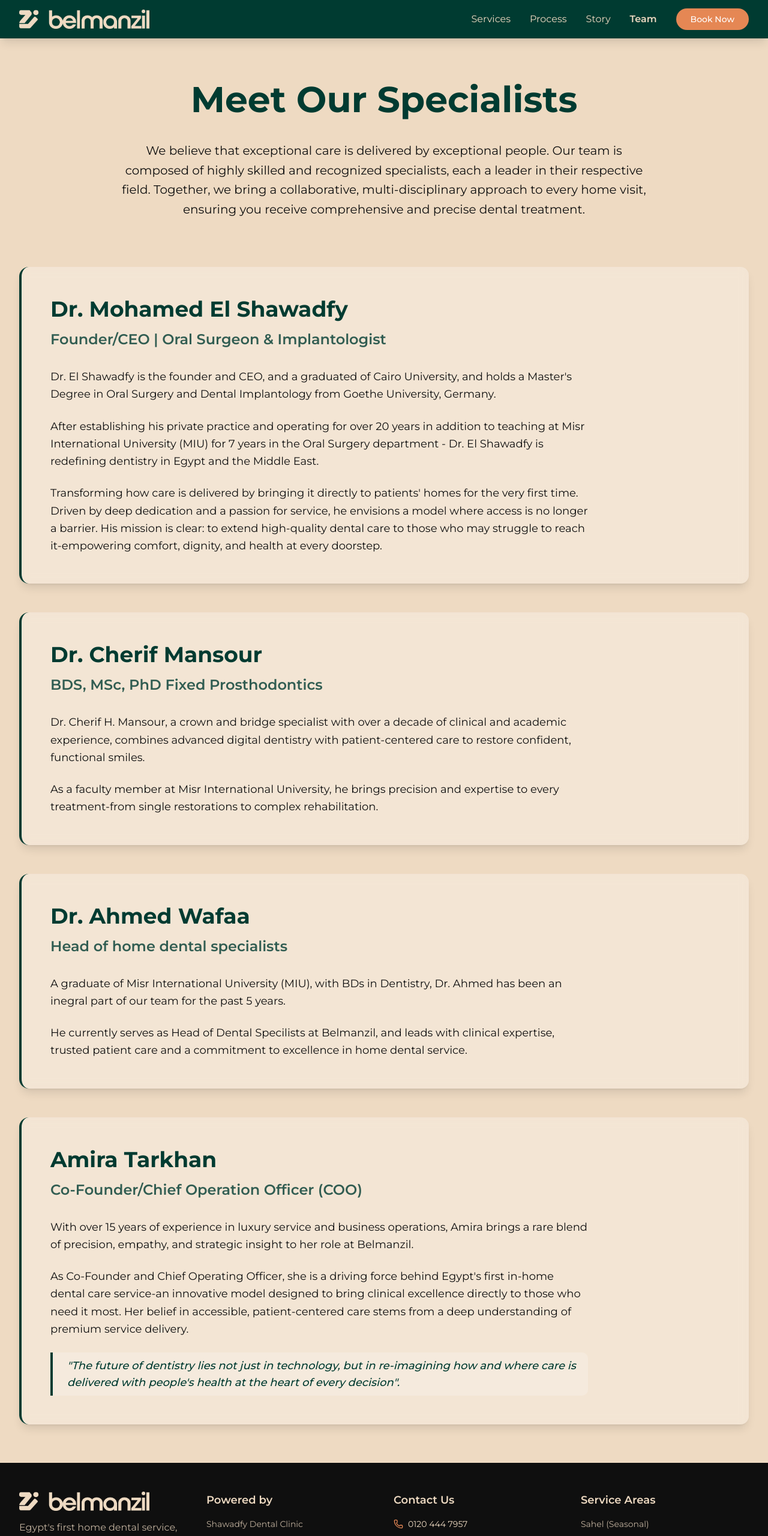
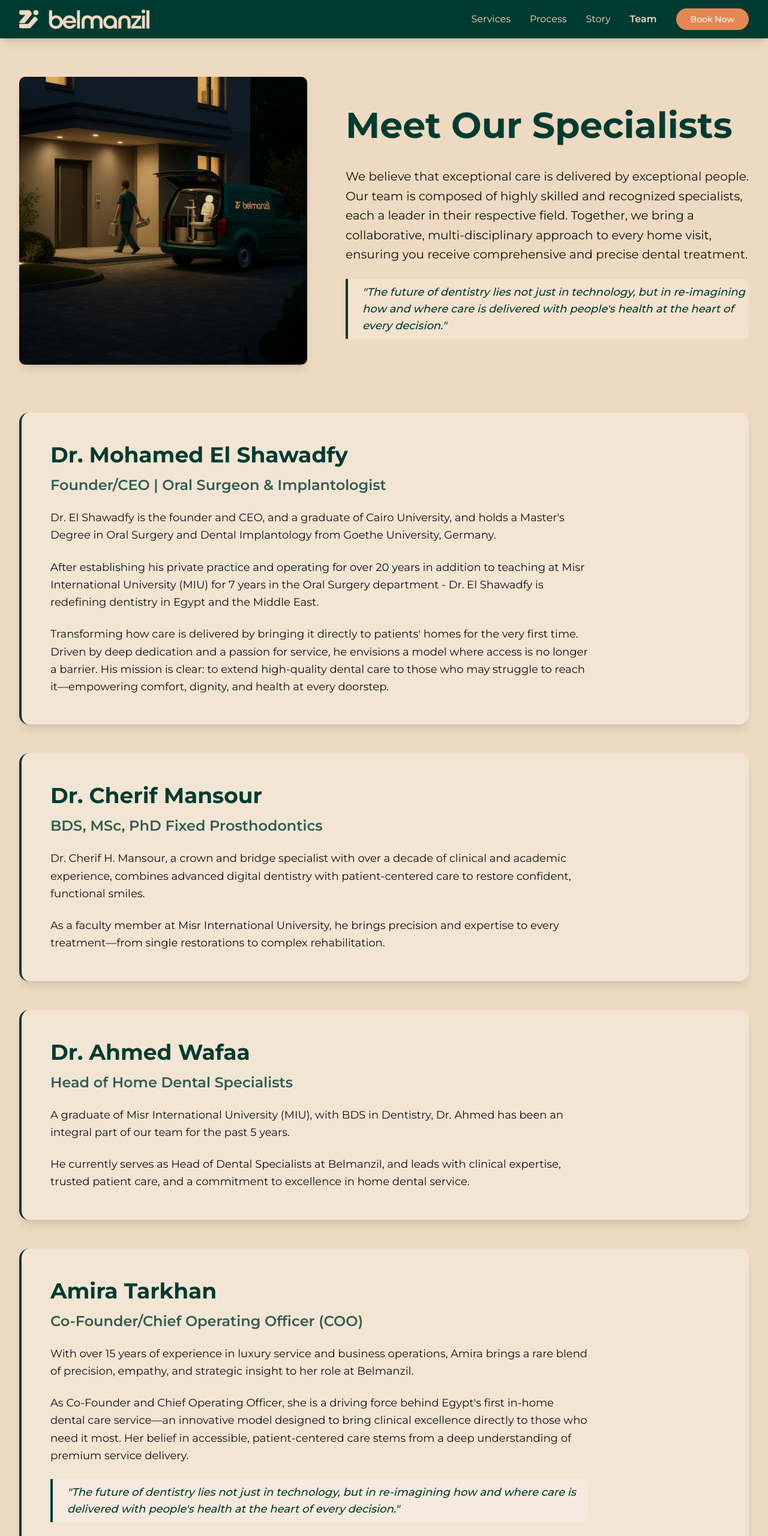
Before and after one commit to sanctor47/belmanzil_site_001, a Next.js app: page /team in a window 1280 px wide. Shown: the top 2561 px of the page at 60% size. Built offline with nearby package versions, Linux system fonts and the light colour scheme.

Commit message:
feat: enhance OurTeamPage layout and content for improved clarity and engagement

```diff
--- a/src/app/team/page.tsx
+++ b/src/app/team/page.tsx
@@ -1,38 +1,75 @@
+import Image from "next/image";
+
 export default function OurTeamPage() {
   return (
     <div className="pt-16 bg-[#eedac2] min-h-screen">
       <div className="max-w-7xl mx-auto px-4 sm:px-6 lg:px-8 py-16">
-        <div className="text-center mb-20">
+
+        {/* Page Header */}
+        <div className="flex flex-col lg:flex-row items-center justify-center gap-12 lg:gap-16 mb-20">
+
+          {/* Image Container */}
+          <div className="w-full lg:w-5/12">
+            <Image
+              src="/Step-3.png"
+              alt="Our dental team"
+              className="rounded-lg shadow-lg w-full h-auto object-cover aspect-[1/1]"
+              width={500}
+              height={500}
+              priority
+            />
+          </div>
+
+          {/* Text Content Container */}
+          <div className="w-full lg:w-7/12 text-center lg:text-left">
+            {/* Title */}
             <h1 className="text-4xl sm:text-5xl lg:text-6xl font-bold text-[#003b31] mb-8 leading-tight">
               Meet Our Specialists
             </h1>
-          <p className="text-[#0f0f0f] text-lg sm:text-xl max-w-4xl mx-auto leading-relaxed">
-            We believe that exceptional care is delivered by exceptional people. Our team is composed of highly skilled
-            and recognized specialists, each a leader in their respective field. Together, we bring a collaborative,
-            multi-disciplinary approach to every home visit, ensuring you receive comprehensive and precise dental
-            treatment.
+
+            {/* Content */}
+            <p className="text-[#0f0f0f] text-lg sm:text-xl max-w-4xl mx-auto lg:mx-0 leading-relaxed mb-6">
+              We believe that exceptional care is delivered by exceptional people. Our team is composed of highly skilled and recognized specialists, each a leader in their respective field. Together, we bring a collaborative, multi-disciplinary approach to every home visit, ensuring you receive comprehensive and precise dental treatment.
             </p>
+
+            {/* Quote */}
+            <blockquote className="border-l-4 border-[#003b31] pl-6 py-2 bg-white/20 rounded-r-lg inline-block">
+              <p className="italic text-[#003b31] font-medium text-lg">
+                "The future of dentistry lies not just in technology, but in re-imagining how and where care is delivered with people's health at the heart of every decision."
+              </p>
+            </blockquote>
+          </div>
         </div>
 
         {/* Dr. Mohamed El Shawadfy */}
         <div className="mb-12">
-          <div className="bg-white/30 backdrop-blur-sm rounded-2xl p-8 sm:p-10 lg:p-12 shadow-lg border-l-4 border-state-green pl-6 bg-white/30 p-6 rounded-r-xl ">
+          <div className="bg-white/30 backdrop-blur-sm rounded-2xl p-8 sm:p-10 lg:p-12 shadow-lg border-l-4 border-state-green pl-6">
             <div className="max-w-4xl">
+              {/* Title */}
               <h2 className="text-3xl sm:text-4xl font-bold text-[#003b31] mb-3 leading-tight">
                 Dr. Mohamed El Shawadfy
               </h2>
-              <h3 className="text-xl sm:text-2xl font-semibold text-[#003b31] mb-8 opacity-80">
+              <h3 className="text-xl sm:text-2xl font-semibold text-[#003b31] mb-6 opacity-80">
                 Founder/CEO | Oral Surgeon & Implantologist
               </h3>
+
+              {/* Image */}
+              {/* <img
+                src="/images/dr-mohamed-elshawadfy.jpg"
+                alt="Dr. Mohamed El Shawadfy"
+                className="w-full h-64 object-cover rounded-2xl mb-6"
+              /> */}
+
+              {/* Content */}
               <div className="space-y-6 text-[#0f0f0f] leading-relaxed text-base sm:text-lg">
                 <p>
-                  Dr. El Shawadfy is the founder and CEO, and a graduated of Cairo University, and holds a Master's Degree in Oral Surgery and Dental Implantology from Goethe University, Germany.
+                  Dr. El Shawadfy is the founder and CEO, and a graduate of Cairo University, and holds a Master's Degree in Oral Surgery and Dental Implantology from Goethe University, Germany.
                 </p>
                 <p>
                   After establishing his private practice and operating for over 20 years in addition to teaching at Misr International University (MIU) for 7 years in the Oral Surgery department - Dr. El Shawadfy is redefining dentistry in Egypt and the Middle East.
                 </p>
                 <p>
-                  Transforming how care is delivered by bringing it directly to patients' homes for the very first time. Driven by deep dedication and a passion for service, he envisions a model where access is no longer a barrier.  His mission is clear: to extend high-quality dental care to those who may struggle to reach it-empowering comfort, dignity, and health at every doorstep.
+                  Transforming how care is delivered by bringing it directly to patients' homes for the very first time. Driven by deep dedication and a passion for service, he envisions a model where access is no longer a barrier. His mission is clear: to extend high-quality dental care to those who may struggle to reach it—empowering comfort, dignity, and health at every doorstep.
                 </p>
               </div>
             </div>
@@ -41,20 +78,30 @@
 
         {/* Dr. Cherif Mansour */}
         <div className="mb-12">
-          <div className="bg-white/30 backdrop-blur-sm rounded-2xl p-8 sm:p-10 lg:p-12 shadow-lg  border-l-4 border-state-green pl-6 bg-white/30 p-6 rounded-r-xl ">
+          <div className="bg-white/30 backdrop-blur-sm rounded-2xl p-8 sm:p-10 lg:p-12 shadow-lg border-l-4 border-state-green pl-6">
             <div className="max-w-4xl">
+              {/* Title */}
               <h2 className="text-3xl sm:text-4xl font-bold text-[#003b31] mb-3 leading-tight">
                 Dr. Cherif Mansour
               </h2>
-              <h3 className="text-xl sm:text-2xl font-semibold text-[#003b31] mb-8 opacity-80">
+              <h3 className="text-xl sm:text-2xl font-semibold text-[#003b31] mb-6 opacity-80">
                 BDS, MSc, PhD Fixed Prosthodontics
               </h3>
+
+              {/* Image */}
+              {/* <img
+                src="/images/dr-cherif-mansour.jpg"
+                alt="Dr. Cherif Mansour"
+                className="w-full h-64 object-cover rounded-2xl mb-6"
+              /> */}
+
+              {/* Content */}
               <div className="space-y-6 text-[#0f0f0f] leading-relaxed text-base sm:text-lg">
                 <p>
                   Dr. Cherif H. Mansour, a crown and bridge specialist with over a decade of clinical and academic experience, combines advanced digital dentistry with patient-centered care to restore confident, functional smiles.
                 </p>
                 <p>
-                  As a faculty member at Misr International University, he brings precision and expertise to every treatment-from single restorations to complex rehabilitation.
+                  As a faculty member at Misr International University, he brings precision and expertise to every treatment—from single restorations to complex rehabilitation.
                 </p>
               </div>
             </div>
@@ -63,20 +110,30 @@
 
         {/* Dr. Ahmed Wafaa */}
         <div className="mb-12">
-          <div className="bg-white/30 backdrop-blur-sm rounded-2xl p-8 sm:p-10 lg:p-12 shadow-lg  border-l-4 border-state-green pl-6 bg-white/30 p-6 rounded-r-xl ">
+          <div className="bg-white/30 backdrop-blur-sm rounded-2xl p-8 sm:p-10 lg:p-12 shadow-lg border-l-4 border-state-green pl-6">
             <div className="max-w-4xl">
+              {/* Title */}
               <h2 className="text-3xl sm:text-4xl font-bold text-[#003b31] mb-3 leading-tight">
                 Dr. Ahmed Wafaa
               </h2>
-              <h3 className="text-xl sm:text-2xl font-semibold text-[#003b31] mb-8 opacity-80">
-                Head of home dental specialists
+              <h3 className="text-xl sm:text-2xl font-semibold text-[#003b31] mb-6 opacity-80">
+                Head of Home Dental Specialists
               </h3>
+
+              {/* Image */}
+              {/* <img
+                src="/images/dr-ahmed-wafaa.jpg"
+                alt="Dr. Ahmed Wafaa"
+                className="w-full h-64 object-cover rounded-2xl mb-6"
+              /> */}
+
+              {/* Content */}
               <div className="space-y-6 text-[#0f0f0f] leading-relaxed text-base sm:text-lg">
                 <p>
-                  A graduate of Misr International University (MIU), with BDs in Dentistry, Dr. Ahmed has been an inegral part of our team for the past 5 years.
+                  A graduate of Misr International University (MIU), with BDS in Dentistry, Dr. Ahmed has been an integral part of our team for the past 5 years.
                 </p>
                 <p>
-                  He currently serves as Head of Dental Specilists at Belmanzil, and leads with clinical expertise, trusted patient care and a commitment to excellence in home dental service.
+                  He currently serves as Head of Dental Specialists at Belmanzil, and leads with clinical expertise, trusted patient care, and a commitment to excellence in home dental service.
                 </p>
               </div>
             </div>
@@ -85,32 +142,44 @@
 
         {/* Amira Tarkhan */}
         <div>
-          <div className="bg-white/30 backdrop-blur-sm rounded-2xl p-8 sm:p-10 lg:p-12 shadow-lg  border-l-4 border-state-green pl-6 bg-white/30 p-6 rounded-r-xl ">
+          <div className="bg-white/30 backdrop-blur-sm rounded-2xl p-8 sm:p-10 lg:p-12 shadow-lg border-l-4 border-state-green pl-6">
             <div className="max-w-4xl">
+              {/* Title */}
               <h2 className="text-3xl sm:text-4xl font-bold text-[#003b31] mb-3 leading-tight">
                 Amira Tarkhan
               </h2>
-              <h3 className="text-xl sm:text-2xl font-semibold text-[#003b31] mb-8 opacity-80">
-                Co-Founder/Chief Operation Officer (COO)
+              <h3 className="text-xl sm:text-2xl font-semibold text-[#003b31] mb-6 opacity-80">
+                Co-Founder/Chief Operating Officer (COO)
               </h3>
+
+              {/* Image */}
+              {/* <img
+                src="/images/amira-tarkhan.jpg"
+                alt="Amira Tarkhan"
+                className="w-full h-64 object-cover rounded-2xl mb-6"
+              /> */}
+
+              {/* Content */}
               <div className="space-y-6 text-[#0f0f0f] leading-relaxed text-base sm:text-lg">
                 <p>
                   With over 15 years of experience in luxury service and business operations, Amira brings a rare blend of precision, empathy, and strategic insight to her role at Belmanzil.
                 </p>
                 <p>
-                  As Co-Founder and Chief Operating Officer, she is a driving force behind Egypt's first in-home dental care service-an innovative model designed to bring clinical excellence directly to those who need it most.  Her belief in accessible, patient-centered care stems from a deep understanding of premium service delivery.
+                  As Co-Founder and Chief Operating Officer, she is a driving force behind Egypt's first in-home dental care service—an innovative model designed to bring clinical excellence directly to those who need it most. Her belief in accessible, patient-centered care stems from a deep understanding of premium service delivery.
                 </p>
-                <blockquote className="border-l-4 border-[#003b31] pl-6 py-2 bg-white/20 rounded-r-lg">
+              </div>
+
+              {/* Quote */}
+              <blockquote className="border-l-4 border-[#003b31] pl-6 py-2 bg-white/20 rounded-r-lg mt-6">
                 <p className="italic text-[#003b31] font-medium text-lg">
-                    "The future of dentistry lies not just in technology, but in re-imagining how and where care is delivered with people's health at the heart of every decision".
+                  "The future of dentistry lies not just in technology, but in re-imagining how and where care is delivered with people's health at the heart of every decision."
                 </p>
               </blockquote>
-              </div>
             </div>
           </div>
         </div>
 
       </div>
     </div>
-  )
+  );
 }
```
Lines whose indentation alone changed are shown as unchanged.
